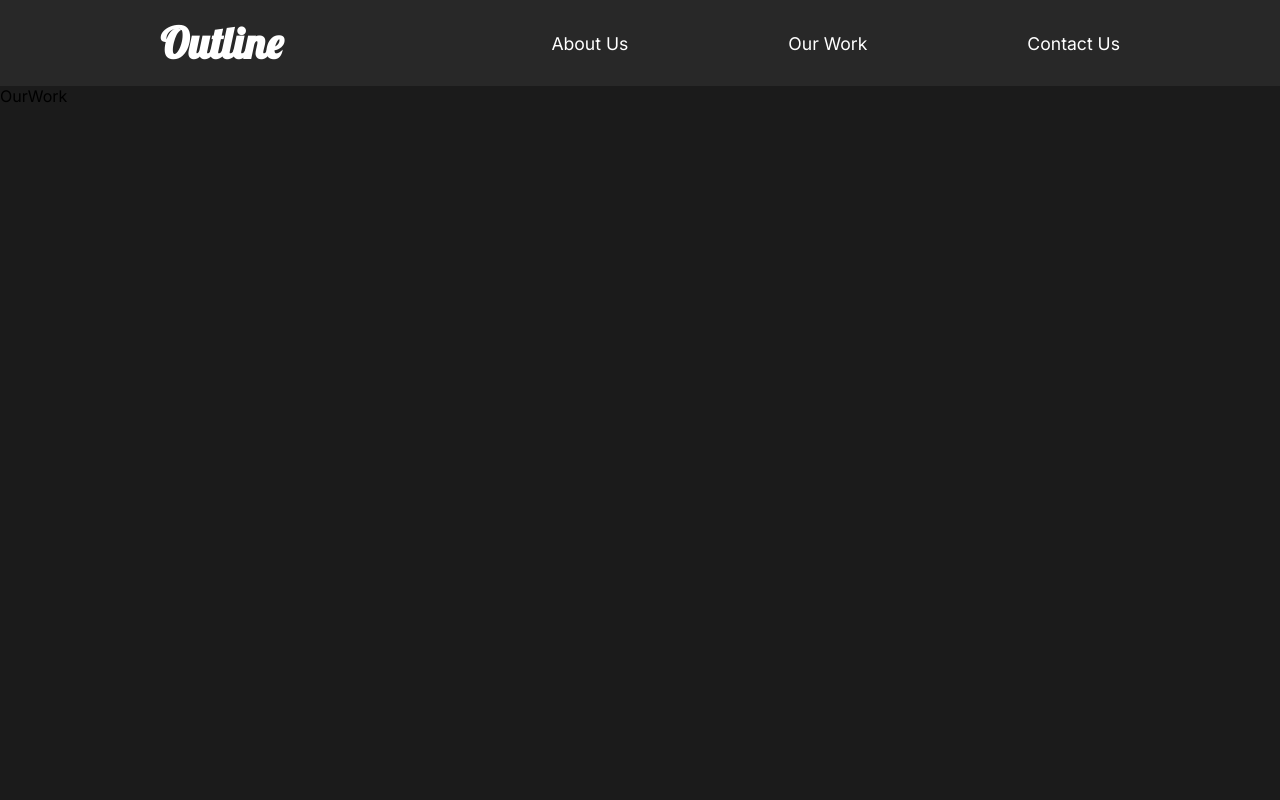
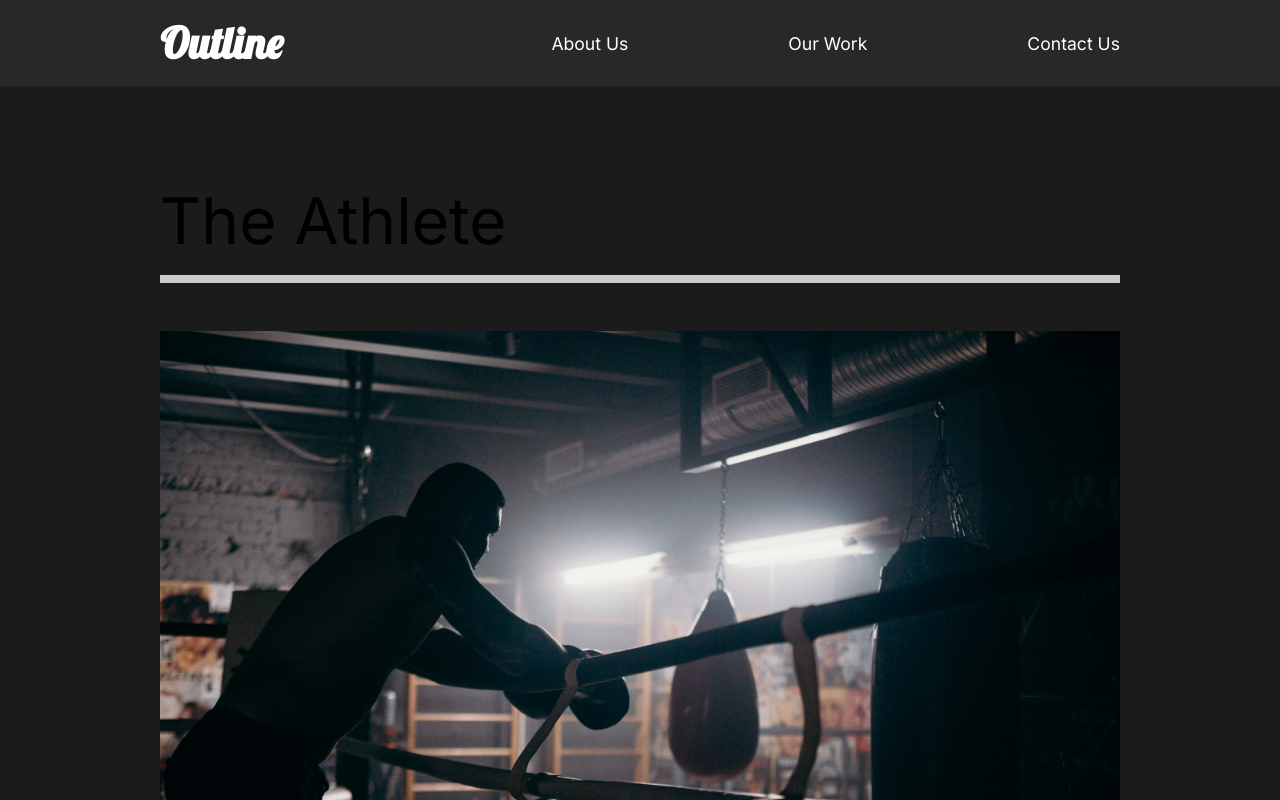
Before and after one commit to hbabuka/outlined, a React (Create React App) app: page /work in a window 1280 px wide. Shown: the top 800 px of the page. Built offline with nearby package versions, Linux system fonts and the light colour scheme.

Commit message:
Implement MovieDetails page

```diff
--- a/src/App.js
+++ b/src/App.js
@@ -4,6 +4,7 @@
 import ContactUs from "./pages/ContactUs";
 import OurWork from "./pages/OurWork";
 import { Route, Routes } from "react-router-dom";
+import MovieDetail from "./pages/MovieDetail";
 
 function App() {
   return (
@@ -13,8 +14,9 @@
         <Nav />
         <Routes>
           <Route path="/" element={<AboutUs />} />
-          <Route path="/work" element={<OurWork />} />
-          <Route path="/contact" element={<ContactUs />} />
+          <Route path="work" element={<OurWork />} />
+          <Route path="work/:id" element={<MovieDetail />} />
+          <Route path="contact" element={<ContactUs />} />
         </Routes>
       </>
     </div>
--- a/src/components/sections/AboutSection.js
+++ b/src/components/sections/AboutSection.js
@@ -1,6 +1,5 @@
 import React from "react";
 import home1 from "../../images/home1.png";
-import styled from "styled-components";
 import { Shared } from "../../styles/shared";
 
 const AboutSection = () => {
--- /dev/null
+++ b/src/components/shared/Award.js
@@ -0,0 +1,28 @@
+import React from "react";
+import styled from "styled-components";
+
+const DivStyled = styled.div`
+  padding: 5rem;
+  h3 {
+    font-size: 2rem;
+  }
+  .line {
+    width: 50%;
+    background-color: #23d997;
+    height: 0.5rem;
+    margin: 1rem 0;
+  }
+  p {
+    padding: 2rem 0;
+  }
+`;
+
+export const Award = ({ title, description }) => {
+  return (
+    <DivStyled>
+      <h3>{title}</h3>
+      <div className="line"></div>
+      <p>{description}</p>
+    </DivStyled>
+  );
+};
--- /dev/null
+++ b/src/components/shared/Movie.js
@@ -0,0 +1,29 @@
+import React from "react";
+import { Link } from "react-router-dom";
+import styled from "styled-components";
+
+const DivStyled = styled.div`
+  padding-bottom: 10rem;
+  .line {
+    height: 0.5rem;
+    background-color: #cccccc;
+    margin-bottom: 3rem;
+  }
+  img {
+    width: 100%;
+    height: 70vh;
+    object-fit: cover;
+  }
+`;
+
+export const Movie = ({ title, imageSource, linkTo }) => {
+  return (
+    <DivStyled>
+      <h2>{title}</h2>
+      <div className="line"></div>
+      <Link to={linkTo}>
+        <img src={imageSource} alt={imageSource} />
+      </Link>
+    </DivStyled>
+  );
+};
--- a/src/data.js
+++ b/src/data.js
@@ -2,6 +2,12 @@
 import diaphragm from "./images/diaphragm.svg";
 import money from "./images/money.svg";
 import teamwork from "./images/teamwork.svg";
+import athleteSmall from "./images/athlete-small.png";
+import theracerSmall from "./images/theracer-small.png";
+import goodtimesSmall from "./images/goodtimes-small.png";
+import athlete2 from "./images/athlete2.png";
+import theracer2 from "./images/the-racer2.jpg";
+import goodtimes2 from "./images/good-times2.jpg";
 import { v4 as uuidv4 } from "uuid";
 
 export const cardDetails = [
@@ -65,3 +71,81 @@
     ],
   },
 ];
+
+export const moviesData = [
+  {
+    id: uuidv4(),
+    title: "The Athlete",
+    thumbnail: athleteSmall,
+    mainImg: athleteSmall,
+    secondaryImg: athlete2,
+    url: "/work/the-athlete",
+    awards: [
+      {
+        title: "Truly A masterpiece",
+        description:
+          "“Lorem Ipsum is simply dummy text of the printing and typesetting industry.”",
+      },
+      {
+        title: "Fresh look on a brutal sport.",
+        description:
+          "“Lorem Ipsum is simply dummy text of the printing and typesetting industry.”",
+      },
+      {
+        title: "It’s okay lmao.",
+        description:
+          "“Lorem Ipsum is simply dummy text of the printing and typesetting industry.”",
+      },
+    ],
+  },
+  {
+    id: uuidv4(),
+    title: "Good Times",
+    thumbnail: goodtimesSmall,
+    mainImg: goodtimesSmall,
+    secondaryImg: goodtimes2,
+    url: "/work/good-times",
+    awards: [
+      {
+        title: "Truly A masterpiece",
+        description:
+          "“Lorem Ipsum is simply dummy text of the printing and typesetting industry.”",
+      },
+      {
+        title: "Fresh look on a brutal sport.",
+        description:
+          "“Lorem Ipsum is simply dummy text of the printing and typesetting industry.”",
+      },
+      {
+        title: "It’s okay lmao.",
+        description:
+          "“Lorem Ipsum is simply dummy text of the printing and typesetting industry.”",
+      },
+    ],
+  },
+  {
+    id: uuidv4(),
+    title: "The Racer",
+    thumbnail: theracerSmall,
+    mainImg: theracerSmall,
+    secondaryImg: theracer2,
+    url: "/work/the-racer",
+    awards: [
+      {
+        title: "Truly A masterpiece",
+        description:
+          "“Lorem Ipsum is simply dummy text of the printing and typesetting industry.”",
+      },
+      {
+        title: "Fresh look on a brutal sport.",
+        description:
+          "“Lorem Ipsum is simply dummy text of the printing and typesetting industry.”",
+      },
+      {
+        title: "It’s okay lmao.",
+        description:
+          "“Lorem Ipsum is simply dummy text of the printing and typesetting industry.”",
+      },
+    ],
+  },
+];
--- /dev/null
+++ b/src/pages/MovieDetail.js
@@ -0,0 +1,86 @@
+import React, { useState, useEffect } from "react";
+import styled from "styled-components";
+import { useLocation } from "react-router-dom";
+import { moviesData } from "../data";
+import { Award } from "../components/shared/Award";
+
+const Details = styled.div`
+  color: white;
+`;
+
+const Headline = styled.div`
+  min-height: 90vh;
+  padding-top: 20vh;
+  position: relative;
+  h2 {
+    position: absolute;
+    top: 10%;
+    left: 50%;
+    transform: translate(-50%, -10%);
+  }
+  img {
+    width: 100%;
+    height: 70vh;
+    object-fit: cover;
+  }
+`;
+
+const Awards = styled.div`
+  display: flex;
+  min-height: 80vh;
+  margin: 5rem 10rem;
+  align-items: center;
+  justify-content: space-around;
+`;
+
+const ImageDisplay = styled.div`
+  min-height: 50vh;
+  img {
+    width: 100%;
+    height: 100vh;
+    object-fit: cover;
+  }
+`;
+
+const MovieDetail = () => {
+  const location = useLocation();
+  const url = location.pathname;
+
+  console.log("url", url);
+  const movies = moviesData;
+  const [movie, setMovie] = useState(null);
+
+  useEffect(() => {
+    const currentMovie = movies.find((item) => item.url === url);
+    setMovie(currentMovie);
+  }, [movies, url]);
+
+  return (
+    <>
+      {movie && (
+        <Details key={movie.id}>
+          <Headline>
+            <h2>{movie.title}</h2>
+            <img src={movie.mainImg} alt={movie.title} />
+          </Headline>
+          <Awards>
+            {movie.awards.map((award) => {
+              return (
+                <Award
+                  title={award.title}
+                  description={award.description}
+                  key={award.title}
+                />
+              );
+            })}
+          </Awards>
+          <ImageDisplay>
+            <img src={movie.secondaryImg} alt="movie" />
+          </ImageDisplay>
+        </Details>
+      )}
+    </>
+  );
+};
+
+export default MovieDetail;
--- a/src/pages/OurWork.js
+++ b/src/pages/OurWork.js
@@ -1,7 +1,32 @@
 import React from "react";
+import styled from "styled-components";
+import { Movie } from "../components/shared/Movie";
+import { moviesData } from "../data";
+
+const Work = styled.div`
+  min-height: 100vh;
+  overflow: hidden;
+  padding: 5rem 10rem;
+  h2 {
+    padding: 1rem 0;
+  }
+`;
 
 const OurWork = () => {
-  return <div>OurWork</div>;
+  return (
+    <Work>
+      {moviesData.map((movie) => {
+        return (
+          <Movie
+            title={movie.title}
+            imageSource={movie.mainImg}
+            linkTo={movie.url}
+            key={movie.id}
+          />
+        );
+      })}
+    </Work>
+  );
 };
 
 export default OurWork;
```
Also changed, not shown: src/movieState.js (added, +80 -0 lines).
